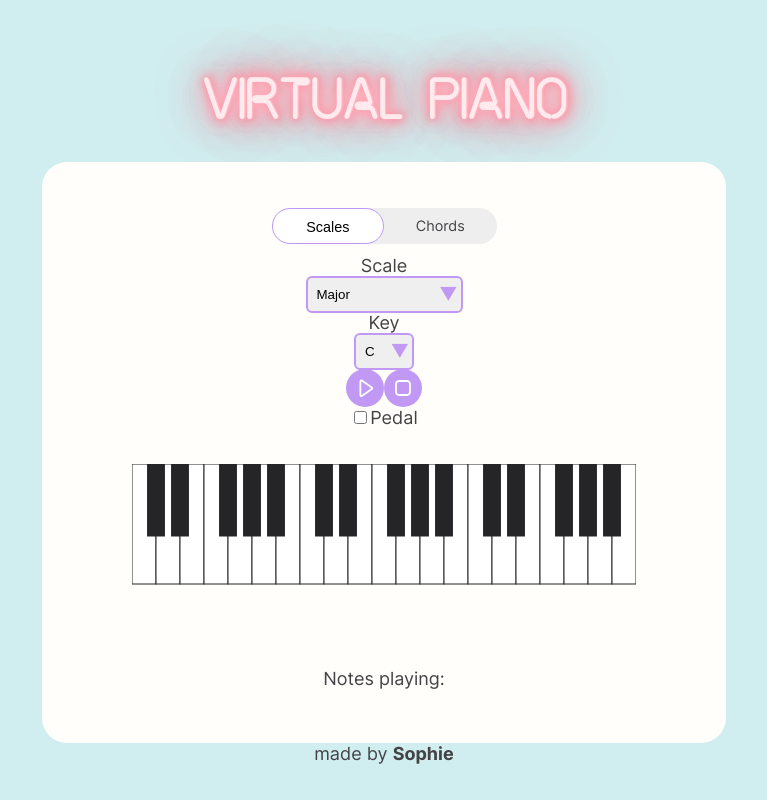
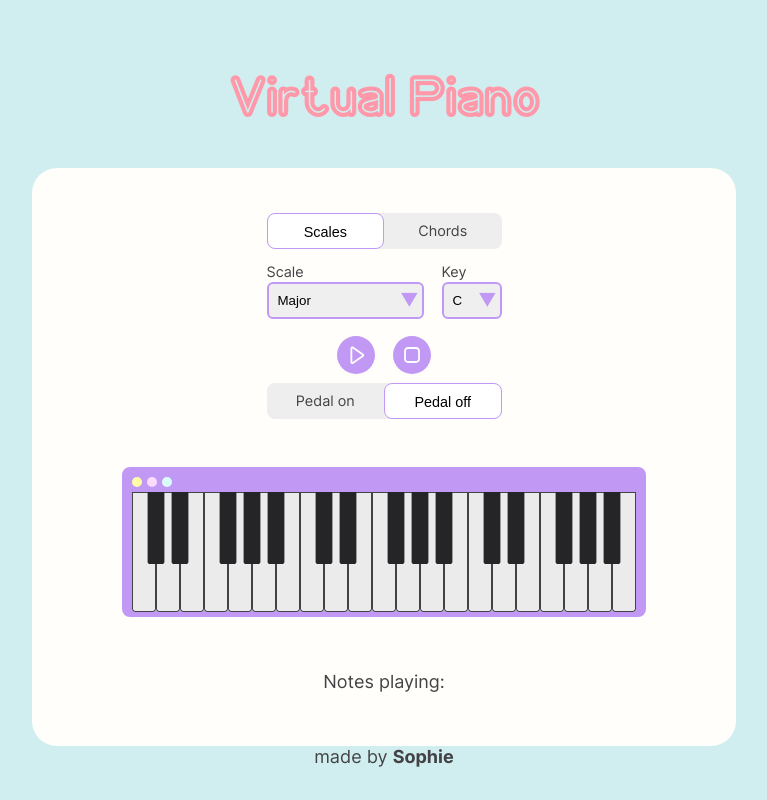
Before and after one commit to icodeocean/pianist, a Next.js app: page / in a window 1280 px wide. Shown: the whole page, without its empty margins (256-1023 px from the left). Built offline with nearby package versions, Linux system fonts and the light colour scheme.

Commit message:
Fix up the piano styling and add toggles

```diff
--- a/components/Player/Piano/Piano.module.scss
+++ b/components/Player/Piano/Piano.module.scss
@@ -1,4 +1,7 @@
 .piano {
+  .frame {
+    fill: var(--accent);
+  }
   margin: 2rem 0;
   .white {
     fill: #fff;
@@ -8,12 +11,24 @@
     fill: var(--fg-15);
   }
   .key {
-    stroke: var(--fg-15);
     stroke-width: 1px;
     cursor: pointer;
+
+    &:hover {
+      path:not(.outline) {
+        fill: rgb(128, 201, 223);
+      }
+    }
+    &.pressed {
+      path:not(.outline) {
+        fill: rgb(142, 223, 128) !important;
+      }
+    }
+
   }
-  .key:hover,
-  .pressed {
-    fill: rgb(161, 128, 223) !important;
+  .outline {
+    fill: var(--fg);
   }
+
+
 }
--- a/components/Player/Piano/index.tsx
+++ b/components/Player/Piano/index.tsx
@@ -1,6 +1,6 @@
-import cx from 'classnames'
+import cx from "classnames"
 
-import styles from './Piano.module.scss'
+import styles from "./Piano.module.scss"
 
 // this is a React port of pianosvg
 // https://github.com/spacejack/pianosvg
@@ -8,7 +8,20 @@ import styles from './Piano.module.scss'
 // 128 midi notes in total
 const NUM_NOTES = 128
 
-const NOTE_COLOURS = ['w', 'b', 'w', 'b', 'w', 'w', 'b', 'w', 'b', 'w', 'b', 'w']
+const NOTE_COLOURS = [
+  "w",
+  "b",
+  "w",
+  "b",
+  "w",
+  "w",
+  "b",
+  "w",
+  "b",
+  "w",
+  "b",
+  "w"
+]
 
 const Widths = {
   w: 24,
@@ -20,13 +33,12 @@ const Heights = {
 }
 /** Count white keys included from 0 to id (not including id) */
 function wkCountToId(id: number) {
-
   if (!Number.isSafeInteger(id) || id < 0 || id >= NUM_NOTES) {
-    throw new Error('Invalid id for count: ' + id)
+    throw new Error("Invalid id for count: " + id)
   }
   let x = 0
   for (let i = 0; i < id; ++i) {
-    if (NOTE_COLOURS[i % 12] === 'w') {
+    if (NOTE_COLOURS[i % 12] === "w") {
       ++x
     }
   }
@@ -35,7 +47,8 @@ function wkCountToId(id: number) {
 
 function idToX(id: number) {
   const x = wkCountToId(id)
-  if (NOTE_COLOURS[id % 12] === 'w') {
+  console.log(id, x)
+  if (NOTE_COLOURS[id % 12] === "w") {
     return x * Widths.w
   }
   // Black key offset
@@ -43,50 +56,76 @@ function idToX(id: number) {
 }
 
 type Props = {
-  octaves: number,
-  currentNotes: Array<number>,
-  play: (id: number) => void,
+  octaves: number
+  currentNotes: Array<number>
+  play: (id: number) => void
   stop: (id: number) => void
   pedal: boolean
 }
 
 type KeyProps = {
-  id: number,
-  colour: string,
-  x: number,
+  id: number
+  colour: string
+  x: number
 }
 
-
-
-export default function Piano({ octaves = 2, currentNotes, play, stop, pedal }: Props) {
+export default function Piano({
+  octaves = 2,
+  currentNotes,
+  play,
+  stop,
+  pedal
+}: Props) {
   const numNotes = octaves * 12
   const whiteKeys = []
   const blackKeys = []
-  for (let i = 0; i < (numNotes); i++) {
+  for (let i = 0; i < numNotes; i++) {
     const keyColour = NOTE_COLOURS[i % 12]
     const key = {
-      x: idToX(i),
-      id: i,
+      x: idToX(i) + 10,
+      id: i
     }
-    keyColour === 'w' ? whiteKeys.push(key) : blackKeys.push(key)
+    keyColour === "w" ? whiteKeys.push(key) : blackKeys.push(key)
   }
 
-
   function Key({ colour, id, x }: KeyProps) {
-    return (<rect
-      onClick={() => toggleNote(id)}
-      onMouseDown={() => pedal ? null : play(id)}
-      rx={0}
-      role="button"
-      onMouseOut={() => pedal ? null : stop(id)}
-      onMouseUp={() => pedal ? null : stop(id)}
-      tabIndex={id}
-      key={id}
-      className={cx(styles.key, { [styles.pressed]: currentNotes.includes(id) })}
-      x={x}
-      width={Widths[colour]}
-      height={Heights[colour]}
-      data-keyid={id} />)
+    const props = {
+      className: cx(styles.key, {
+        [styles.pressed]: currentNotes.includes(id)
+      }),
+      onClick: () => toggleNote(id),
+      onMouseDown: () => (pedal ? null : play(id)),
+      role: "button",
+      onMouseOut: () => (pedal ? null : stop(id)),
+      onMouseUp: () => (pedal ? null : stop(id)),
+      tabIndex: id,
+      key: id,
+      "data-keyid": id
+    }
+    return colour === "w" ? (
+      <g {...props}>
+        <path
+          d={`M${
+            x + Widths.w
+          },141.531l0,-116.531l-24,0l0,116.531c0,1.915,1.554,3.469,3.469,3.469l17.062,0c1.915,0,3.469,-1.554,3.469,-3.469z`}
+          fill="#ebebeb"
+        />
+        <path
+          d={`M${
+            x + Widths.w
+          },141.531l0,-116.531l-24,0l0,116.531c0,1.915,1.554,3.469,3.469,3.469l17.062,0c1.915,0,3.469,-1.554,3.469,-3.469zm-1,-113.062l0,113.062c0,1.363,-1.106,2.469,-2.469,2.469l-17.062,0c-1.363,0,-2.469,-1.106,-2.469,-2.469l0,-115.531l22,0c0,0,0,2.469,0,2.469z`}
+          className={styles.outline}
+        />
+      </g>
+    ) : (
+      <g {...props}>
+        <path
+          d={`M${
+            x + Widths.b
+          },94.919v-69.919h-16.8v69.919c0,1.149,1.088,2.081,2.428,2.081h11.944c1.34,0,2.428,-0.932,2.428,-2.081z`}
+        />
+      </g>
+    )
   }
 
   function toggleNote(id: number) {
@@ -98,13 +137,29 @@ export default function Piano({ octaves = 2, currentNotes, play, stop, pedal }:
     }
   }
 
+  const width = whiteKeys.length * Widths.w + 20
   return (
-    <svg className={styles.piano} width={whiteKeys.length * Widths.w}>
+    <svg className={styles.piano} width={width}>
+      <rect
+        className={styles.frame}
+        width={width}
+        height={Heights.w + 30}
+        rx="8"
+      />
+      <g id="buttons">
+        <circle r="5" cx="15" cy="15" fill="#fffea6" />
+        <circle r="5" cx="30" cy="15" fill="#fbdaff" />
+        <circle r="5" cx="45" cy="15" fill="#dafffa" />
+      </g>
       <g className={styles.white}>
-        {whiteKeys.map(k => <Key colour="w" x={k.x} id={k.id} key={k.id} />)}
+        {whiteKeys.map((k) => (
+          <Key colour="w" x={k.x} id={k.id} key={k.id} />
+        ))}
       </g>
       <g className={styles.black}>
-        {blackKeys.map(k => <Key colour="b" x={k.x} id={k.id} key={k.id} />)}
+        {blackKeys.map((k) => (
+          <Key colour="b" x={k.x} id={k.id} key={k.id} />
+        ))}
       </g>
     </svg>
   )
--- a/components/Player/Player.module.scss
+++ b/components/Player/Player.module.scss
@@ -1,5 +1,9 @@
 .controls {
+  padding-top: 1rem;
   button {
+    &:first-of-type {
+      margin-right: 1rem;
+    }
     display: inline-flex;
     align-items: center;
     justify-content: center;
--- a/components/Player/index.tsx
+++ b/components/Player/index.tsx
@@ -1,6 +1,7 @@
 import { useState, useEffect, useRef } from "react"
 import { generateOctaves, Note } from "../../utils/notes"
 import { real, imag } from "../../utils/wavetable"
+import Toggle from "../Toggle"
 import Piano from "./Piano"
 import styles from "./Player.module.scss"
 
@@ -171,15 +172,7 @@ export default function Player({ scale, chord, mode }: Props) {
           <img alt="" src="/images/stop.svg" className={styles.icon} />
         </button>
       </div>
-      <label htmlFor="pedal">
-        <input
-          checked={pedal}
-          onChange={() => setPedal(!pedal)}
-          id="pedal"
-          type="checkbox"
-        />
-        Pedal
-      </label>
+      <Toggle legend="Enable/disable pedal" onChange={() => setPedal(!pedal)} optionLeft={{ id: 'pedal-on', value: 'on', checked: pedal, label: 'Pedal on' }} optionRight={{ id: 'pedal-off', value: 'off', checked: !pedal, label: 'Pedal off' }} />
       <Piano
         octaves={3}
         currentNotes={currentNotes}
--- a/components/Toggle/Toggle.module.scss
+++ b/components/Toggle/Toggle.module.scss
@@ -8,7 +8,7 @@
     position: relative;
     margin-top: 3px;
     background-color: #eee;
-    border-radius: 1rem;
+    border-radius: 8px;
     text-align: center;
     width: auto;
     @media screen and (min-width: 740px) {
@@ -49,7 +49,7 @@
     .switch {
       cursor: pointer;
       display: block;
-      border-radius: 1rem;
+      border-radius: 8px;
       transition: all 0.2s ease-out;
       position: absolute;
       top: 0;
--- a/pages/index.tsx
+++ b/pages/index.tsx
@@ -1,16 +1,16 @@
-import Head from 'next/head';
-import { useState } from 'react'
-import Player from '../components/Player';
-import Toggle from '../components/Toggle';
+import Head from "next/head"
+import { useState } from "react"
+import Player from "../components/Player"
+import Toggle from "../components/Toggle"
 
-import styles from '../styles/Home.module.scss';
-import { calcChord, Chords } from '../utils/chords';
-import { notes, SharpToFlat } from '../utils/notes';
-import { calcScale, Scales } from '../utils/scales';
+import styles from "../styles/Home.module.scss"
+import { calcChord, Chords } from "../utils/chords"
+import { notes, SharpToFlat } from "../utils/notes"
+import { calcScale, Scales } from "../utils/scales"
 
 export default function Home() {
-  const [key, setKey] = useState('C')
-  const [mode, setMode] = useState<'scale' | 'chord'>('scale')
+  const [key, setKey] = useState("C")
+  const [mode, setMode] = useState<"scale" | "chord">("scale")
   const [scale, setScale] = useState(Scales.MAJOR)
   const [chord, setChord] = useState(Chords.MAJOR)
   return (
@@ -24,55 +24,83 @@ export default function Home() {
       <main className={styles.main}>
         <Toggle
           legend="Operating mode"
-          // @ts-ignore
-          onChange={e => setMode((e.target as HTMLInputElement).value)}
+          onChange={(e) => setMode(mode === "scale" ? "chord" : "scale")}
           optionLeft={{
-            id: 'scale',
-            label: 'Scales',
-            value: 'scale',
-            checked: mode === 'scale'
+            id: "scale",
+            label: "Scales",
+            value: "scale",
+            checked: mode === "scale"
           }}
           optionRight={{
-            id: 'chord',
-            value: 'chord',
-            label: 'Chords',
-            checked: mode === 'chord'
+            id: "chord",
+            value: "chord",
+            label: "Chords",
+            checked: mode === "chord"
           }}
         />
-        {mode === 'scale' && (
-          <>
+        <div className={styles.selectors}>
+          {mode === "scale" && (
+            <div className={styles["select-wrapper"]}>
               <label htmlFor="scale">Scale</label>
               <div className={styles.select}>
-              <select id="scale" value={scale} onChange={e => setScale(e.target.value)}>
-                {Object.keys(Scales).map(s => (
-                  <option key={s} value={Scales[s]}>{Scales[s]}</option>
+                <select
+                  id="scale"
+                  value={scale}
+                  onChange={(e) => setScale(e.target.value)}
+                >
+                  {Object.keys(Scales).map((s) => (
+                    <option key={s} value={Scales[s]}>
+                      {Scales[s]}
+                    </option>
                   ))}
                 </select>
               </div>
-          </>)}
-        {mode === 'chord' && (
-          <>
+            </div>
+          )}
+          {mode === "chord" && (
+            <div className={styles["select-wrapper"]}>
               <label htmlFor="chord">Chord</label>
               <div className={styles.select}>
-              <select id="chord" value={chord} onChange={e => setChord(e.target.value)}>
-                {Object.keys(Chords).map(c => (
-                  <option key={c} value={Chords[c]}>{Chords[c]}</option>
+                <select
+                  id="chord"
+                  value={chord}
+                  onChange={(e) => setChord(e.target.value)}
+                >
+                  {Object.keys(Chords).map((c) => (
+                    <option key={c} value={Chords[c]}>
+                      {Chords[c]}
+                    </option>
                   ))}
                 </select>
               </div>
-          </>)}
+            </div>
+          )}
+          <div className={styles["select-wrapper"]}>
             <label htmlFor="key">Key</label>
             <div className={styles.select}>
-          <select id="key" value={key} onChange={e => setKey(e.target.value)}>
-            {notes.map(n => (
-              <option key={n} value={n}>{n.includes('#') ? `${n}/${SharpToFlat[n]}` : n}</option>
+              <select
+                id="key"
+                value={key}
+                onChange={(e) => setKey(e.target.value)}
+              >
+                {notes.map((n) => (
+                  <option key={n} value={n}>
+                    {n.includes("#") ? `${n}/${SharpToFlat[n]}` : n}
+                  </option>
                 ))}
               </select>
             </div>
-        <Player mode={mode} chord={calcChord(key, chord)} scale={calcScale(key, scale)} />
+          </div>
+        </div>
+        <Player
+          mode={mode}
+          chord={calcChord(key, chord)}
+          scale={calcScale(key, scale)}
+        />
       </main>
 
-      <footer className={styles.footer}>made by{" "}
+      <footer className={styles.footer}>
+        made by{" "}
         <a
           href="https://localghost.dev"
           target="_blank"
@@ -81,6 +109,6 @@ export default function Home() {
           Sophie
         </a>
       </footer>
-    </div >
-  );
+    </div>
+  )
 }
--- a/styles/Home.module.scss
+++ b/styles/Home.module.scss
@@ -7,16 +7,9 @@
   align-items: center;
 
   .title {
-    font-size: 2.75em;
-    font-family: "Neon Tubes 2", cursive;
-    color: hsl(350, 100%, 96%);
-    text-shadow: 0 0 0 var(--cherry-blossom-86), 0 0 0 var(--cherry-blossom-86),
-      0 0 0 var(--cherry-blossom-86), 1px 0 1px var(--cherry-blossom-86),
-      1px 0 1px var(--cherry-blossom-86), 1px 0 1px var(--cherry-blossom-86),
-      1px 0 20px var(--cherry-blossom-86), 1px 0 20px var(--cherry-blossom-86),
-      1px 0 20px var(--cherry-blossom-86), 1px 0 10px var(--cherry-blossom-70),
-      1px 0 10px var(--cherry-blossom-70), 1px 0 50px var(--cherry-blossom-70),
-      1px 0 50px var(--cherry-blossom-70);
+    font-size: 3em;
+    font-family: "Neon Glow", cursive;
+    color: hsl(350, 100%, 80%);
   }
   .main {
     border-radius: 25px;
@@ -29,6 +22,16 @@
   }
 
   .select {
+    &-wrapper {
+      label {
+        display: inline-block;
+        font-size: 0.8rem;
+        margin-bottom: 2px;
+      }
+      &:first-of-type {
+        margin-right: 1rem;
+      }
+    }
     position: relative;
     height: 2rem;
     select {
@@ -49,4 +52,9 @@
       height: 100%;
     }
   }
+
+  .selectors {
+    display: flex;
+    align-items: center;
+  }
 }
--- a/styles/globals.scss
+++ b/styles/globals.scss
@@ -1,6 +1,6 @@
 @font-face {
-  font-family: "Neon Tubes 2";
-  src: url("/fonts/NeonTubes2.woff") format("woff2");
+  font-family: "Neon Glow";
+  src: url("/fonts/neon-glow.woff") format("woff");
 }
 @font-face {
   font-family: "Inter var";
```
Also changed, not shown: public/fonts/NeonTubes2.woff (deleted), public/fonts/neon-glow.woff (added). Lines whose indentation alone changed are shown as unchanged.
